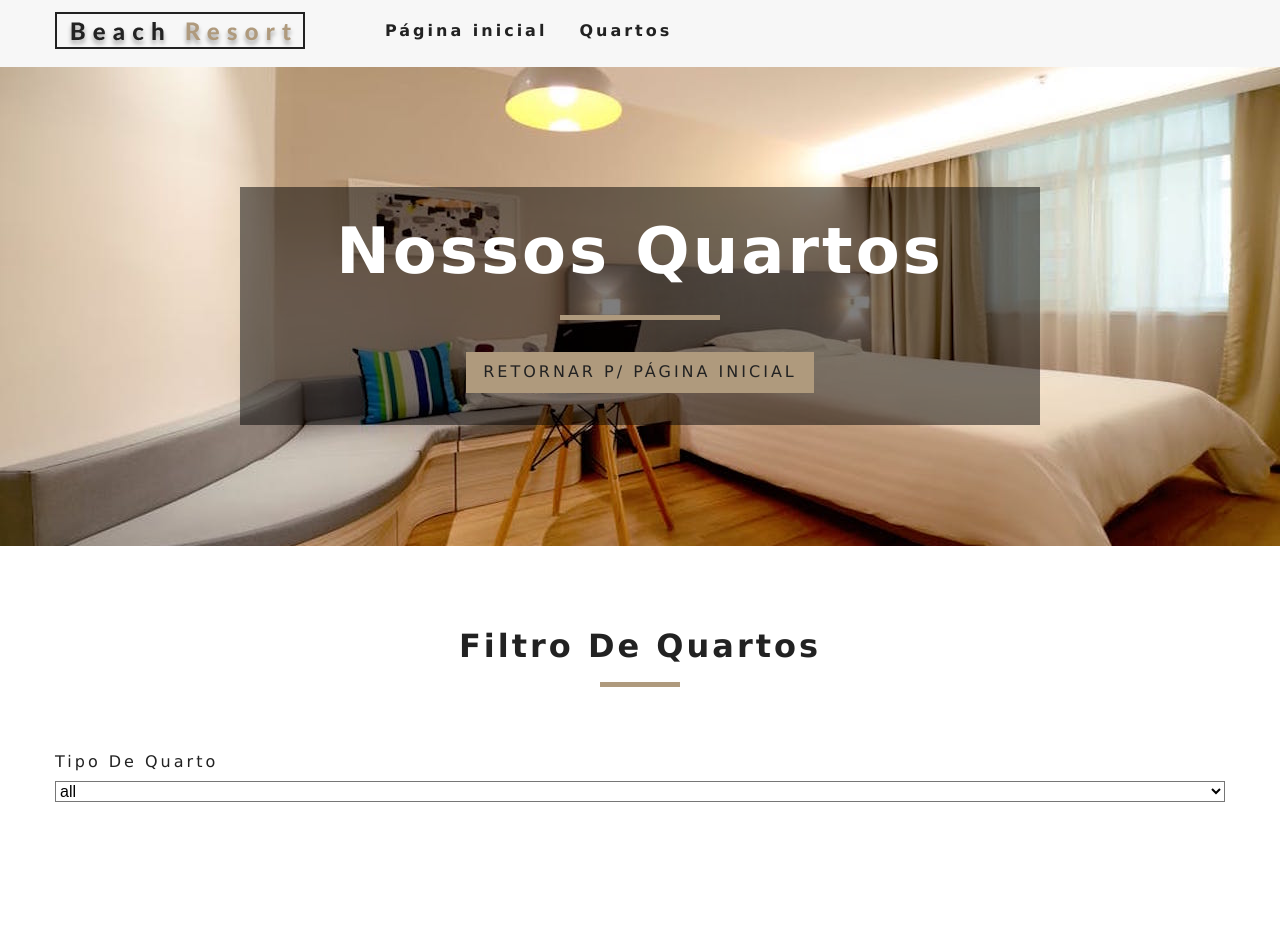
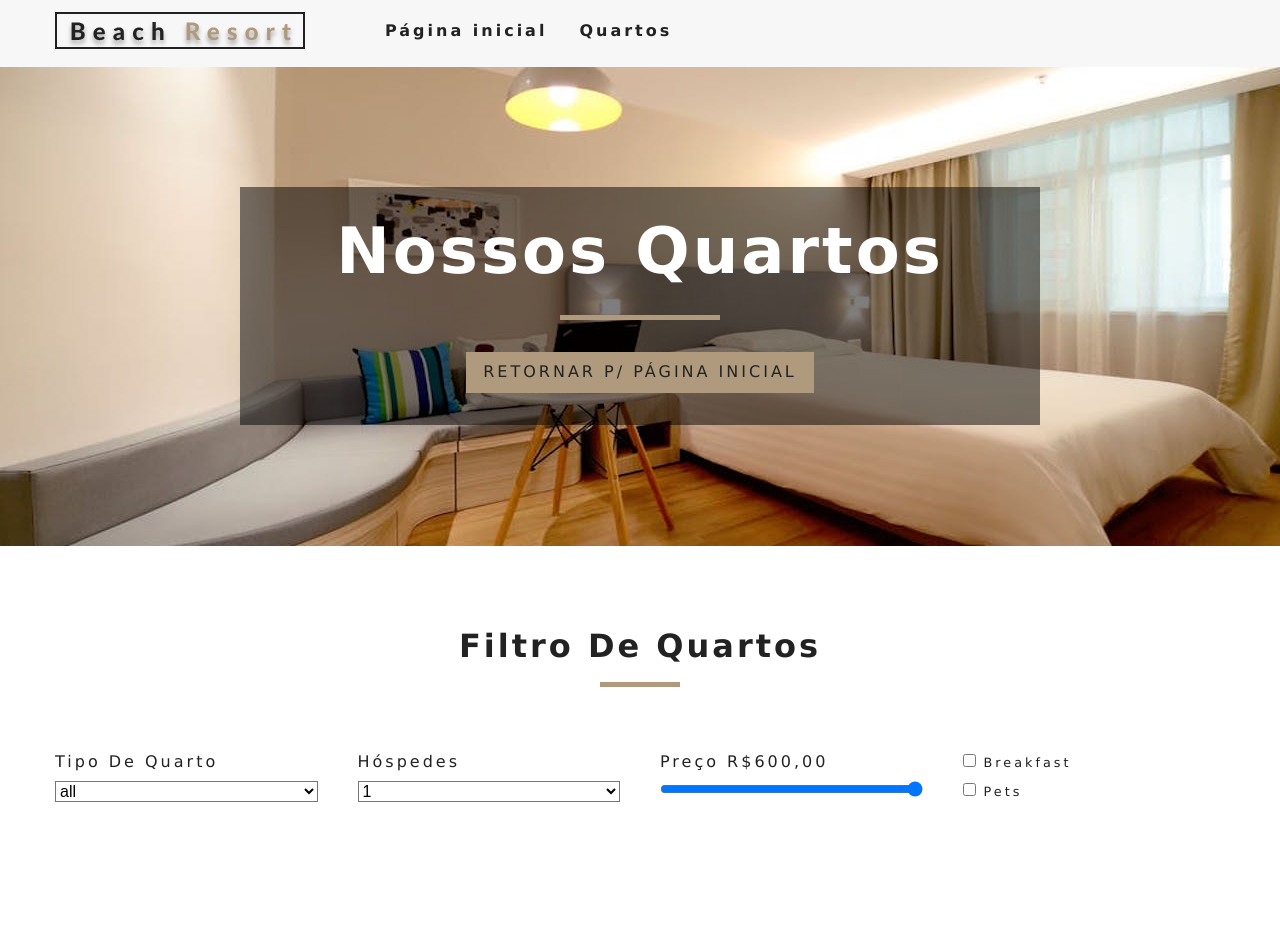
Before and after one commit to BrunoFaria93/hotelProject, a React (Create React App) app: page /rooms in a window 1280 px wide. Shown: the top 952 px of the page. Built offline with nearby package versions, Linux system fonts and the light colour scheme.

Commit message:
feat: new filters of rooms (guests, price, extra)

```diff
--- a/src/components/RoomsFilter.js
+++ b/src/components/RoomsFilter.js
@@ -35,6 +35,14 @@
       </option>
     );
   });
+  let people = getUnique(rooms, "capacity");
+  people = people.map((item, index) => {
+    return (
+      <option key={index} value={item}>
+        {item}
+      </option>
+    );
+  });
   return (
     <>
       <section className="filter-container">
@@ -54,6 +62,59 @@
             </select>
           </div>
           {/* end select type */}
+          {/* guests */}
+          <div className="form-group">
+            <label htmlFor="capacity">Hóspedes</label>
+            <select
+              name="capacity"
+              id="capacity"
+              value={capacity}
+              className="form-control"
+              onChange={handleChange}
+            >
+              {people}
+            </select>
+          </div>
+          {/* end guests */}
+          {/* room price */}
+          <div className="form-group">
+            <label htmlFor="price">Preço R${price},00</label>
+            <input
+              type="range"
+              name="price"
+              min={minPrice}
+              max={maxPrice}
+              id="price"
+              value={price}
+              onChange={handleChange}
+              className="form-control"
+            />
+          </div>
+          {/* end room price */}
+          {/* extras */}
+          <div className="form-group">
+            <div className="single-extra">
+              <input
+                type="checkbox"
+                name="breakfast"
+                id="breakfast"
+                checked={breakfast}
+                onChange={handleChange}
+              />
+              <label htmlFor="breakfast">breakfast</label>
+            </div>
+            <div className="single-extra">
+              <input
+                type="checkbox"
+                name="pets"
+                id="pets"
+                checked={pets}
+                onChange={handleChange}
+              />
+              <label htmlFor="pets">pets</label>
+            </div>
+          </div>
+          {/* end extra */}
         </form>
       </section>
     </>
--- a/src/context.js
+++ b/src/context.js
@@ -54,7 +54,7 @@
 
   handleChange = (event) => {
     const target = event.target;
-    const value = event.type === "checkbox" ? target.checked : target.value;
+    const value = target.type === "checkbox" ? target.checked : target.value;
     const name = event.target.name;
     this.setState(
       {
@@ -67,10 +67,34 @@
   filterRooms = () => {
     let { rooms, type, capacity, price, minSize, maxSize, breakfast, pets } =
       this.state;
+    // all the rooms
     let tempRooms = [...rooms];
+    // transform value
+    capacity = parseInt(capacity);
+    price = parseInt(price);
+    // filter by type
     if (type !== "all") {
       tempRooms = tempRooms.filter((room) => room.type === type);
     }
+
+    // filter by capacity
+    if (capacity !== 1) {
+      tempRooms = tempRooms.filter((room) => room.capacity >= capacity);
+    }
+
+    // filter by price
+    tempRooms = tempRooms.filter((room) => room.price <= price);
+
+    // filter by breakfast
+    if (breakfast) {
+      tempRooms = tempRooms.filter((room) => room.breakfast === true);
+    }
+    // filter by pets
+    if (pets) {
+      tempRooms = tempRooms.filter((room) => room.pets === true);
+    }
+
+    // change state
     this.setState({
       sortedRooms: tempRooms,
     });
```
